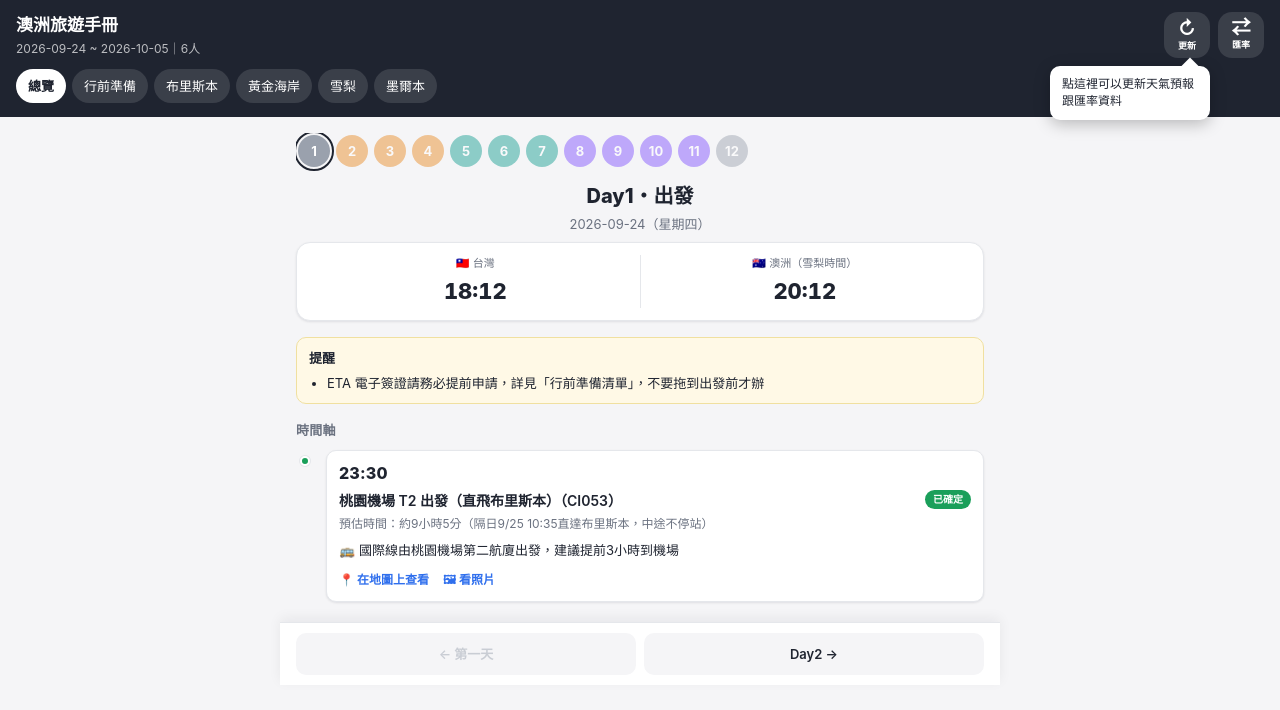
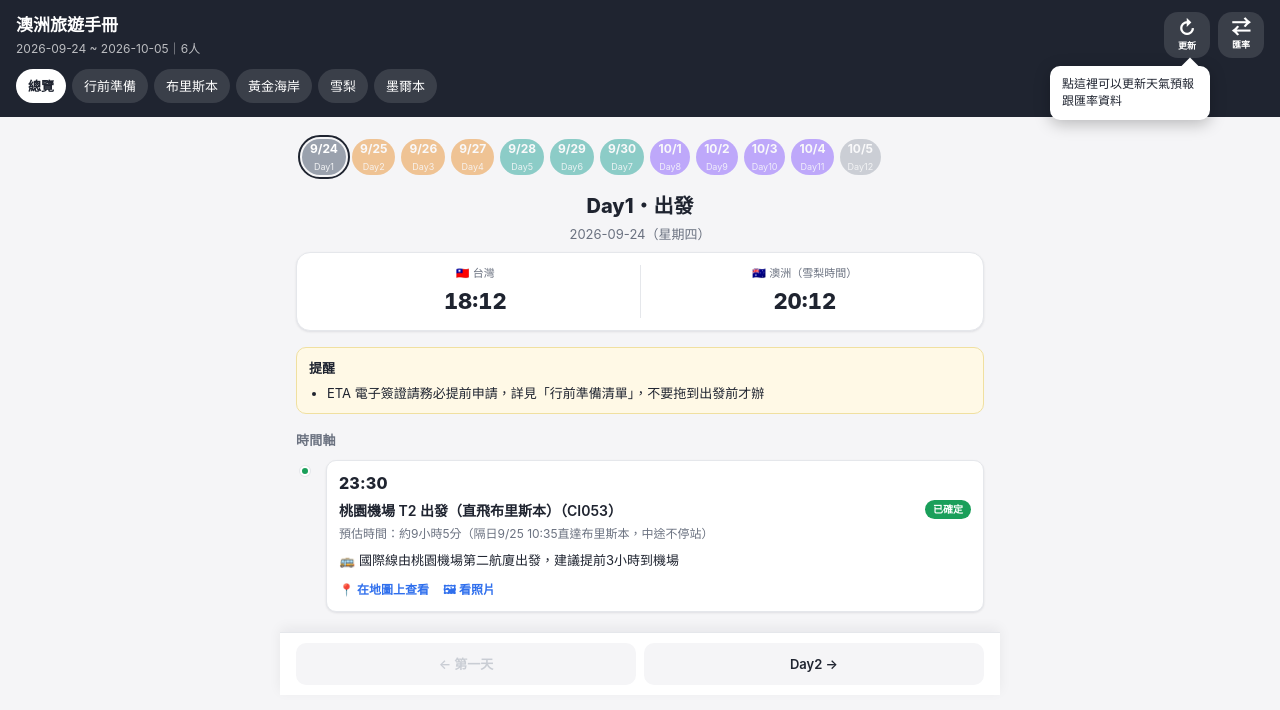
Before and after one commit to ldipbx/ldipbx.github.io, a plain HTML site: page travel/australia-2026/day.html in a window 1280 px wide. Drawn offline with Linux system fonts and the light colour scheme.

Commit message:
fix: 快速跳日期選單改顯示日期，並修正外框被裁切的問題
- 目前選中那天的外框(outline)因為容器padding只有2px，會被
  裁掉一小塊，改成6px/12px的padding給外框留足夠空間
- 膠囊改顯示「9/24」這種月/日格式，取代原本1~12的純數字。
  這趟行程橫跨9月底到10月初，用日期比用序號更容易對應到
  「現在點的是哪一天」，膠囊下方保留小字Day N當輔助

```diff
--- a/travel/australia-2026/css/style.css
+++ b/travel/australia-2026/css/style.css
@@ -404,23 +404,35 @@ main {
   gap: 6px;
   overflow-x: auto;
   scrollbar-width: none;
-  padding: 2px 2px 10px;
+  padding: 6px 6px 12px;
 }
 
 .day-picker::-webkit-scrollbar { display: none; }
 
 .day-pill {
   flex: 0 0 auto;
-  width: 32px;
-  height: 32px;
-  border-radius: 50%;
+  min-width: 40px;
+  height: 36px;
+  padding: 0 8px;
+  border-radius: 999px;
   display: flex;
+  flex-direction: column;
   align-items: center;
   justify-content: center;
-  font-size: 13px;
-  font-weight: 700;
+  gap: 1px;
   color: #fff;
   opacity: 0.45;
+  white-space: nowrap;
+}
+
+.day-pill .pill-date {
+  font-size: 12px;
+  font-weight: 700;
+}
+
+.day-pill .pill-daynum {
+  font-size: 9px;
+  opacity: 0.85;
 }
 
 .day-pill.active {
--- a/travel/australia-2026/js/app.js
+++ b/travel/australia-2026/js/app.js
@@ -333,7 +333,9 @@ function renderDayPage() {
     pickerEl.innerHTML = DAYS.map((d) => {
       const badgeClass = d.citySlug ? `badge-${d.citySlug}` : 'badge-neutral';
       const isActive = d.day === day.day;
-      return `<a href="day.html?d=${d.day}" class="day-pill ${badgeClass} ${isActive ? 'active' : ''}">${d.day}</a>`;
+      const [, m, dd] = d.date.split('-');
+      const shortDate = `${parseInt(m, 10)}/${parseInt(dd, 10)}`;
+      return `<a href="day.html?d=${d.day}" class="day-pill ${badgeClass} ${isActive ? 'active' : ''}"><span class="pill-date">${shortDate}</span><span class="pill-daynum">Day${d.day}</span></a>`;
     }).join('');
     const activePill = pickerEl.querySelector('.day-pill.active');
     if (activePill) activePill.scrollIntoView({ inline: 'center', block: 'nearest' });
```
